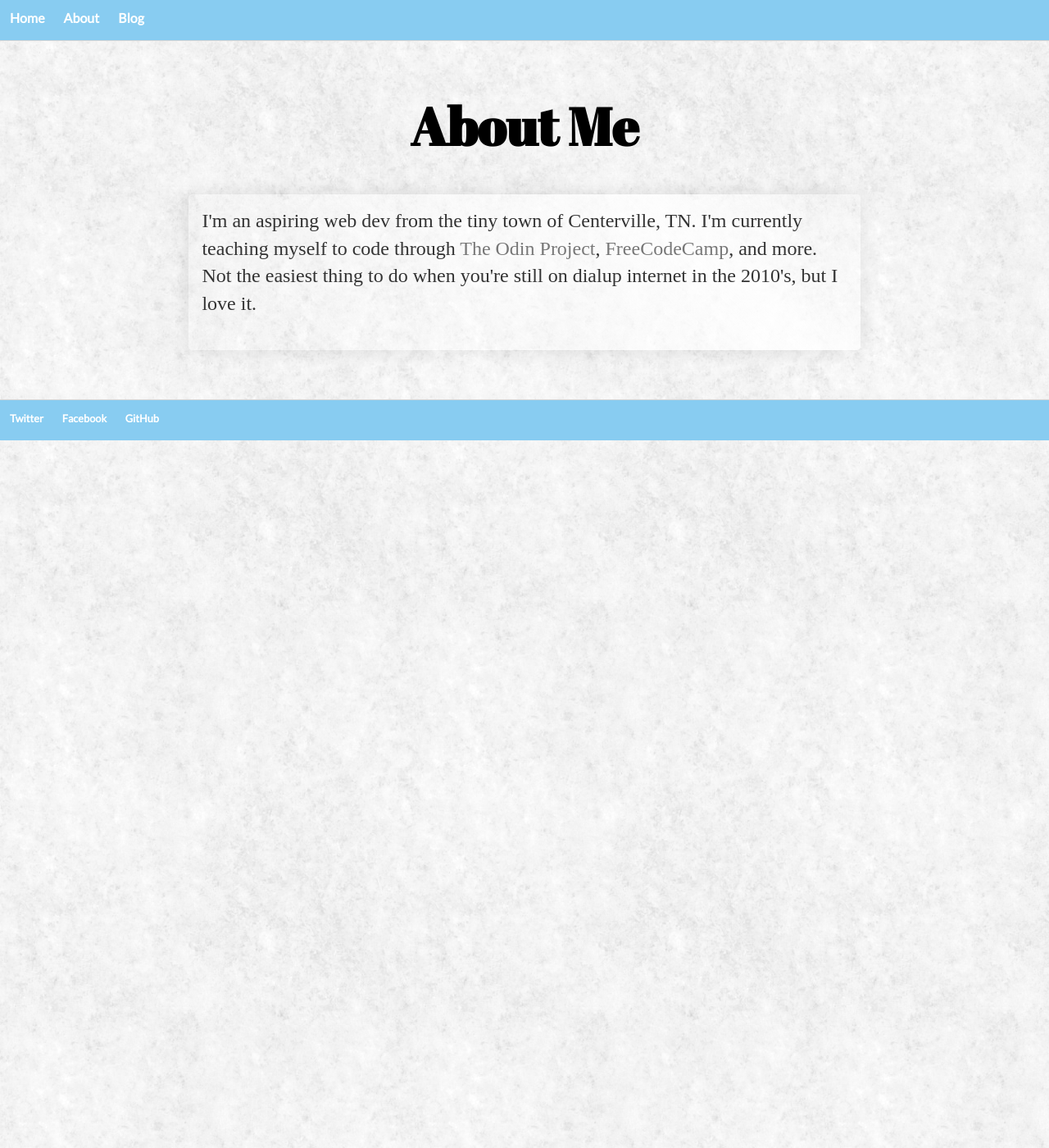
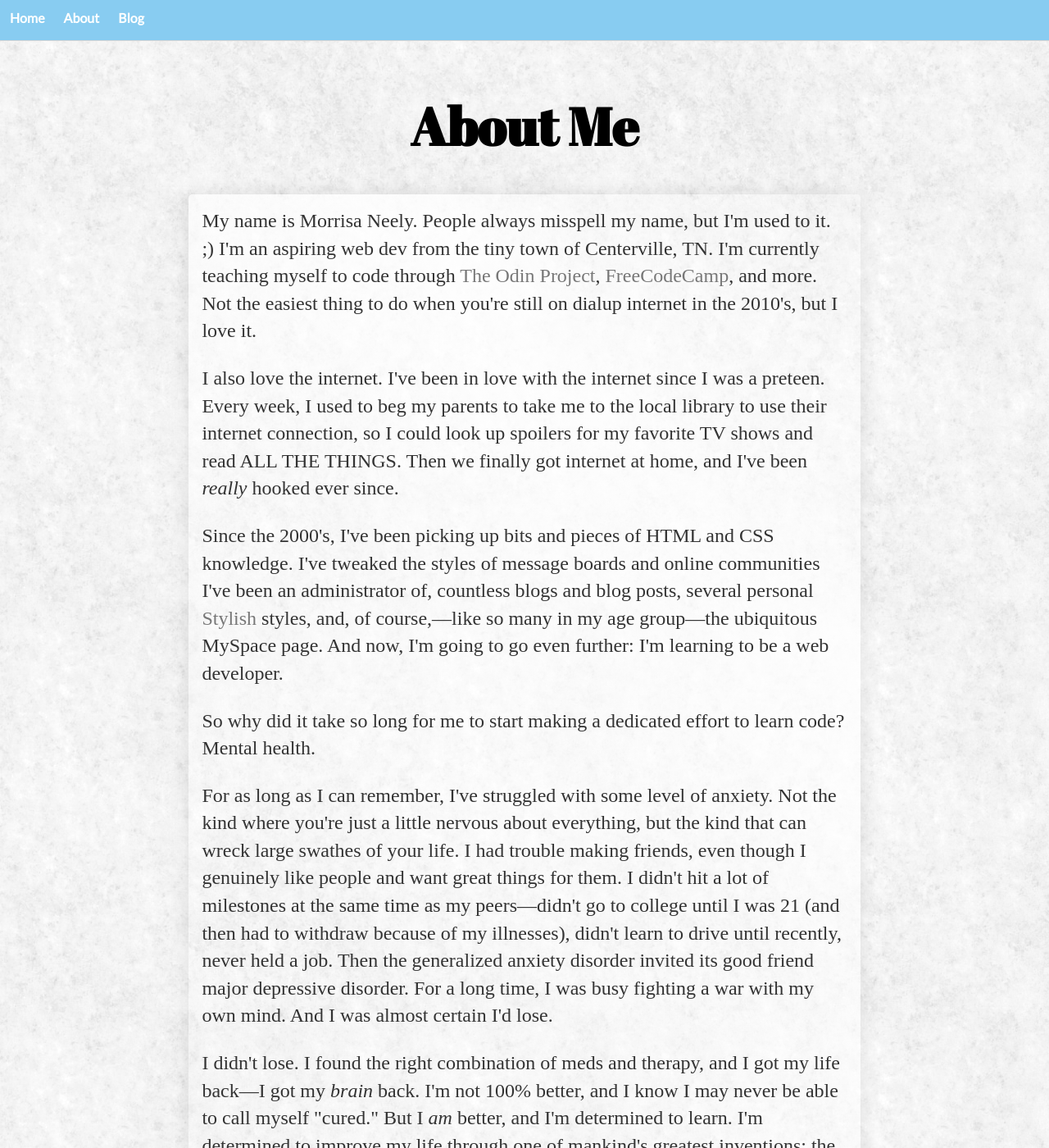
Before and after one commit to morrisa-n/morrisa-n.github.io, a Jekyll site: the page built from about/index.html, in a window 1280 px wide and 1400 px high. Shown: the whole window at 82% size. Built offline with Jekyll 4.4.1, drawn with Linux system fonts in a browser that asks for light colours; some of the changed text lies outside the part shown.

Commit message:
About page

```diff
--- a/about/index.html
+++ b/about/index.html
@@ -5,6 +5,18 @@ title: Writer Cracks the Code - About Me
 <div class="container">
 <div class="title-blurb"><h1>About Me</h1></div>
 <div class="segment">
-<p>I'm an aspiring web dev from the tiny town of Centerville, TN. I'm currently teaching myself to code through <a href="https://www.theodinproject.com">The Odin Project</a>, <a href="http://www.freecodecamp.org">FreeCodeCamp</a>, and more. Not the easiest thing to do when you're still on dialup internet in the 2010's, but I love it.</p>
+<p>My name is Morrisa Neely. People always misspell my name, but I'm used to it. ;) I'm an aspiring web dev from the tiny town of Centerville, TN. I'm currently teaching myself to code through <a href="https://www.theodinproject.com">The Odin Project</a>, <a href="http://www.freecodecamp.org">FreeCodeCamp</a>, and more. Not the easiest thing to do when you're still on dialup internet in the 2010's, but I love it.</p>
+
+<p>I also love the internet. I've been in love with the internet since I was a preteen. Every week, I used to beg my parents to take me to the local library to use their internet connection, so I could look up spoilers for my favorite TV shows and read ALL THE THINGS. Then we finally got internet at home, and I've been <em>really</em> hooked ever since.</p>
+
+<p>Since the 2000's, I've been picking up bits and pieces of HTML and CSS knowledge. I've tweaked the styles of message boards and online communities I've been an administrator of, countless blogs and blog posts, several personal <a href="https://userstyles.org/">Stylish</a> styles, and, of course,&mdash;like so many in my age group&mdash;the ubiquitous MySpace page. And now, I'm going to go even further: I'm learning to be a web developer.</p>
+
+<p>So why did it take so long for me to start making a dedicated effort to learn code? Mental health.</p>
+
+<p>For as long as I can remember, I've struggled with some level of anxiety. Not the kind where you're just a little nervous about everything, but the kind that can wreck large swathes of your life. I had trouble making friends, even though I genuinely like people and want great things for them. I didn't hit a lot of milestones at the same time as my peers&mdash;didn't go to college until I was 21 (and then had to withdraw because of my illnesses), didn't learn to drive until recently, never held a job. Then the generalized anxiety disorder invited its good friend major depressive disorder. For a long time, I was busy fighting a war with my own mind. And I was almost certain I'd lose.</p>
+
+<p>I didn't lose. I found the right combination of meds and therapy, and I got my life back&mdash;I got my <em>brain</em> back. I'm not 100% better, and I know I may never be able to call myself "cured." But I <em>am</em> better, and I'm determined to learn. I'm determined to improve my life through one of mankind's greatest inventions: the Internet. And I'm not going to let my lack of money, my ancient dialup internet connection, or my mental illness stop me.</p>
+
+<p>Join me as I chart my progress toward gaining mad web dev skillz. There might be gratuitous chihuahua pics, occasional bouts of fiction writing (there's a reason this blog is called "<em>Writer</em> Cracks the Code"), and absurd amounts of loose leaf tea. Maybe even baked goods.</p>
 </div>
 </div>
```
